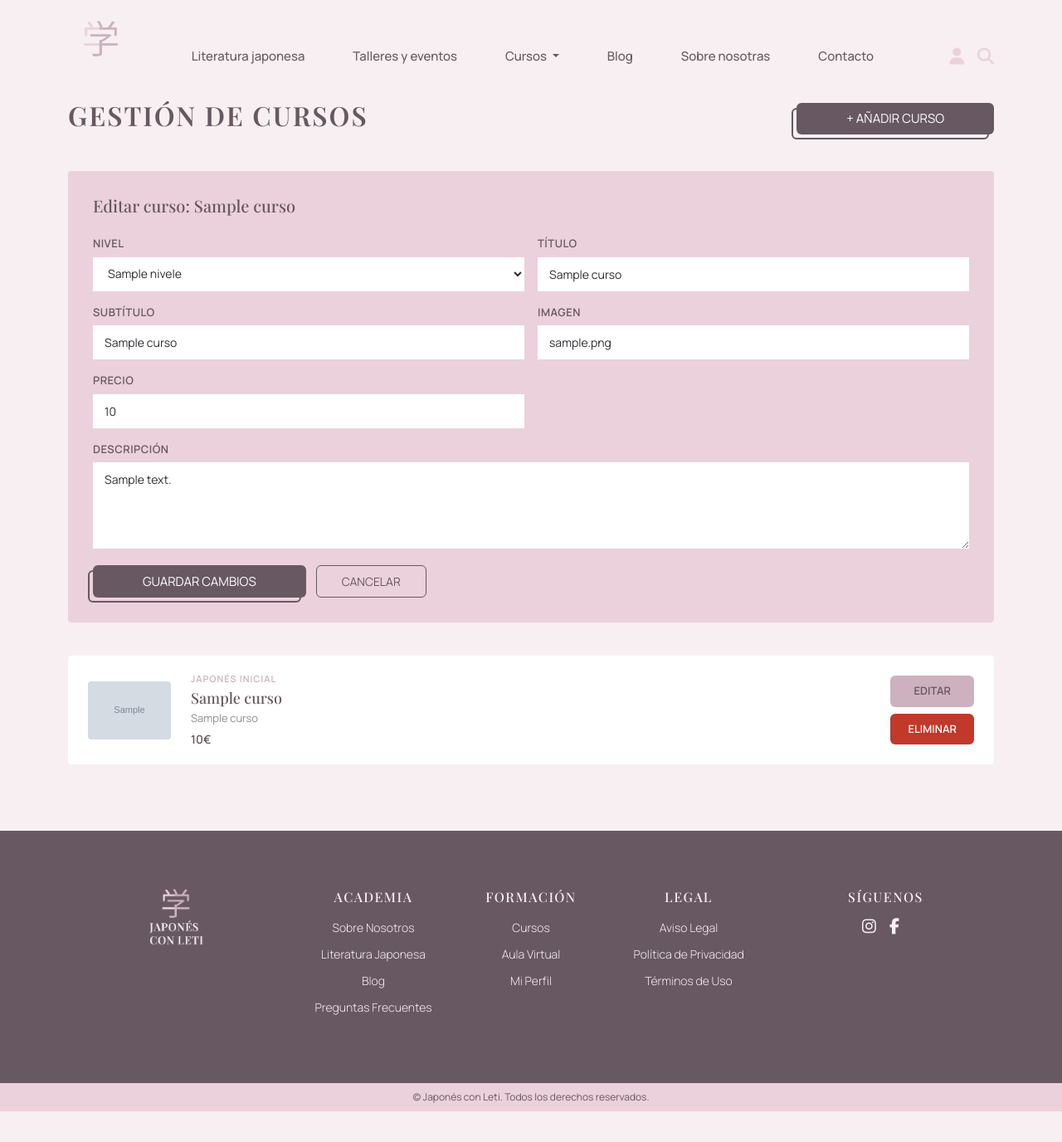
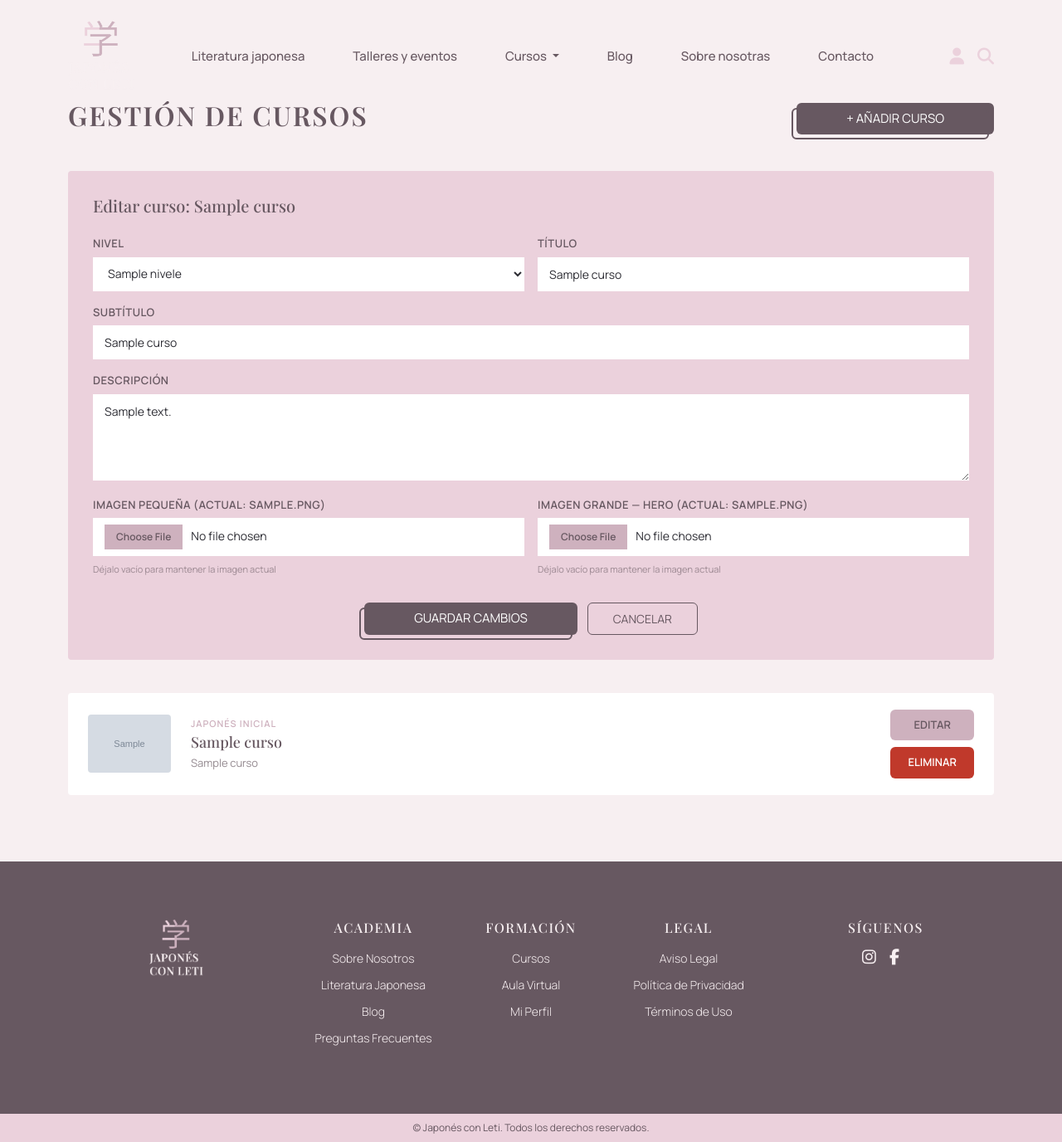
Before and after one commit to letidega/proyecto-final-japones-leti, a PHP site: page /admin-cursos.php?editar=1 in a window 1280 px wide. Shown: the whole page at 83% size. Before the commit the page ends 1339 px from the top, so only its background shows below. Run offline with PHP 8.4, Linux system fonts and the light colour scheme; the visitor is signed in with stand-in values (Sample User, id 1); tables that the repository leaves empty or names only in its code hold one stand-in row (values such as "Sample post"); grey boxes marked "Sample" are stand-in pictures; some web fonts are replaced.

Commit message:
Cambios en curso indiv y en admin

```diff
--- a/admin-cursos.php
+++ b/admin-cursos.php
@@ -19,15 +19,25 @@ if (isset($_GET['eliminar'])) {
 
 // INSERTAR curso
 if (isset($_POST['accion']) && $_POST['accion'] == 'insertar') {
-    $consultaInsertar = $conexion->prepare("INSERT INTO cursos (id_nivel, titulo, subtitulo, descripcion, img, precio)
-        VALUES (:id_nivel, :titulo, :subtitulo, :descripcion, :img, :precio)");
+
+    // Subir imagen pequeña
+    $img = $_FILES['img']['name'];
+    move_uploaded_file($_FILES['img']['tmp_name'], 'img/' . $img);
+
+    // Subir imagen grande
+    $img_grande = $_FILES['img_grande']['name'];
+    move_uploaded_file($_FILES['img_grande']['tmp_name'], 'img/' . $img_grande);
+
+    $consultaInsertar = $conexion->prepare("INSERT INTO cursos
+        (id_nivel, titulo, subtitulo, descripcion, img, img_grande)
+        VALUES (:id_nivel, :titulo, :subtitulo, :descripcion, :img, :img_grande)");
     $consultaInsertar->execute([
         ':id_nivel'    => $_POST['id_nivel'],
         ':titulo'      => $_POST['titulo'],
         ':subtitulo'   => $_POST['subtitulo'],
         ':descripcion' => $_POST['descripcion'],
-        ':img'         => $_POST['img'],
-        ':precio'      => $_POST['precio']
+        ':img'         => $img,
+        ':img_grande'  => $img_grande
     ]);
     header('Location: admin-cursos.php');
     exit;
@@ -35,21 +45,37 @@ if (isset($_POST['accion']) && $_POST['accion'] == 'insertar') {
 
 // EDITAR curso
 if (isset($_POST['accion']) && $_POST['accion'] == 'editar') {
+
+    // Imagen pequeña — mantener la actual si no se sube nueva
+    if (!empty($_FILES['img']['name'])) {
+        $img = $_FILES['img']['name'];
+        move_uploaded_file($_FILES['img']['tmp_name'], 'img/' . $img);
+    } else {
+        $img = $_POST['img_actual'];
+    }
+
+    // Imagen grande — mantener la actual si no se sube nueva
+    if (!empty($_FILES['img_grande']['name'])) {
+        $img_grande = $_FILES['img_grande']['name'];
+        move_uploaded_file($_FILES['img_grande']['tmp_name'], 'img/' . $img_grande);
+    } else {
+        $img_grande = $_POST['img_grande_actual'];
+    }
+
     $consultaEditar = $conexion->prepare("UPDATE cursos SET
         id_nivel = :id_nivel,
         titulo = :titulo,
         subtitulo = :subtitulo,
         descripcion = :descripcion,
         img = :img,
-        precio = :precio
-        WHERE id_curso = :id_curso");
+        img_grande = :img_grande WHERE id_curso = :id_curso");
     $consultaEditar->execute([
         ':id_nivel'    => $_POST['id_nivel'],
         ':titulo'      => $_POST['titulo'],
         ':subtitulo'   => $_POST['subtitulo'],
         ':descripcion' => $_POST['descripcion'],
-        ':img'         => $_POST['img'],
-        ':precio'      => $_POST['precio'],
+        ':img'         => $img,
+        ':img_grande'  => $img_grande,
         ':id_curso'    => $_POST['id_curso']
     ]);
     header('Location: admin-cursos.php');
@@ -75,6 +101,7 @@ if (isset($_GET['editar'])) {
 }
 
 include("header.php");
+
 ?>
 
 <section class="admin-section">
@@ -89,9 +116,10 @@ include("header.php");
     <!-- FORMULARIO INSERTAR -->
 <div id="form-insertar" class="admin-form" style="display:none;">
   <h3>Nuevo curso</h3>
-      <form method="POST" action="admin-cursos.php">
+  <form method="POST" action="admin-cursos.php" enctype="multipart/form-data">
     <input type="hidden" name="accion" value="insertar">
     <div class="admin-form-grid">
+
       <div class="admin-form-grupo">
         <label>Nivel</label>
         <select name="id_nivel" class="admin-input">
@@ -100,42 +128,56 @@ include("header.php");
           <?php } ?>
         </select>
       </div>
+
       <div class="admin-form-grupo">
         <label>Título</label>
         <input type="text" name="titulo" class="admin-input" placeholder="Título del curso">
       </div>
-          <div class="admin-form-grupo">
+
+      <div class="admin-form-grupo admin-form-grupo-full">
         <label>Subtítulo</label>
         <input type="text" name="subtitulo" class="admin-input" placeholder="Subtítulo del curso">
       </div>
-          <div class="admin-form-grupo">
-            <label>Imagen (nombre del archivo)</label>
-            <input type="text" name="img" class="admin-input" placeholder="curso-kaze.jpg">
-          </div>
-          <div class="admin-form-grupo">
-            <label>Precio</label>
-            <input type="number" step="0.01" name="precio" class="admin-input" placeholder="49.99">
-          </div>
+
       <div class="admin-form-grupo admin-form-grupo-full">
         <label>Descripción</label>
         <textarea name="descripcion" class="admin-input" rows="4" placeholder="Descripción del curso"></textarea>
       </div>
+
     </div>
+
+    <!-- IMÁGENES EN UNA FILA -->
+    <div class="admin-form-grid-imagenes">
+      <div class="admin-form-grupo">
+        <label>Imagen pequeña (listado de cursos)</label>
+        <input type="file" name="img" class="admin-input" accept="image/*">
+      </div>
+      <div class="admin-form-grupo">
+        <label>Imagen grande (hero del curso)</label>
+        <input type="file" name="img_grande" class="admin-input" accept="image/*">
+      </div>
+    </div>
+
     <div class="admin-form-botones">
       <button type="submit" class="btn miBoton">GUARDAR</button>
       <button type="button" class="btn admin-btn-cancelar" onclick="toggleFormulario('form-insertar')">CANCELAR</button>
     </div>
+
   </form>
 </div>
 
     <!-- FORMULARIO EDITAR -->
 <?php if ($cursoEditar) { ?>
 <div id="form-editar" class="admin-form">
-      <h3>Editar curso: <?= $cursoEditar['titulo'] ?></h3>
-      <form method="POST" action="admin-cursos.php">
+  <h3>Editar curso: <?= htmlspecialchars($cursoEditar['titulo']) ?></h3>
+  <form method="POST" action="admin-cursos.php" enctype="multipart/form-data">
     <input type="hidden" name="accion" value="editar">
     <input type="hidden" name="id_curso" value="<?= $cursoEditar['id_curso'] ?>">
+    <input type="hidden" name="img_actual" value="<?= $cursoEditar['img'] ?>">
+    <input type="hidden" name="img_grande_actual" value="<?= $cursoEditar['img_grande'] ?>">
+
     <div class="admin-form-grid">
+
       <div class="admin-form-grupo">
         <label>Nivel</label>
         <select name="id_nivel" class="admin-input">
@@ -146,31 +188,46 @@ include("header.php");
           <?php } ?>
         </select>
       </div>
+
       <div class="admin-form-grupo">
         <label>Título</label>
-            <input type="text" name="titulo" class="admin-input" value="<?= $cursoEditar['titulo'] ?>">
+        <input type="text" name="titulo" class="admin-input" value="<?= htmlspecialchars($cursoEditar['titulo'], ENT_QUOTES) ?>">
       </div>
-          <div class="admin-form-grupo">
+
+      <div class="admin-form-grupo admin-form-grupo-full">
         <label>Subtítulo</label>
         <input type="text" name="subtitulo" class="admin-input" value="<?= $cursoEditar['subtitulo'] ?>">
       </div>
-          <div class="admin-form-grupo">
-            <label>Imagen</label>
-            <input type="text" name="img" class="admin-input" value="<?= $cursoEditar['img'] ?>">
-          </div>
-          <div class="admin-form-grupo">
-            <label>Precio</label>
-            <input type="number" step="0.01" name="precio" class="admin-input" value="<?= $cursoEditar['precio'] ?>">
-          </div>
+
       <div class="admin-form-grupo admin-form-grupo-full">
         <label>Descripción</label>
         <textarea name="descripcion" class="admin-input" rows="4"><?= $cursoEditar['descripcion'] ?></textarea>
       </div>
+
     </div>
+
+    <!-- IMÁGENES EN UNA FILA -->
+    <div class="admin-form-grid-imagenes">
+
+      <div class="admin-form-grupo">
+        <label>Imagen pequeña (actual: <?= $cursoEditar['img'] ?>)</label>
+        <input type="file" name="img" class="admin-input" accept="image/*">
+        <small>Déjalo vacío para mantener la imagen actual</small>
+      </div>
+
+      <div class="admin-form-grupo">
+        <label>Imagen grande — hero (actual: <?= $cursoEditar['img_grande'] ?>)</label>
+        <input type="file" name="img_grande" class="admin-input" accept="image/*">
+        <small>Déjalo vacío para mantener la imagen actual</small>
+      </div>
+
+    </div>
+
     <div class="admin-form-botones">
       <button type="submit" class="btn miBoton">GUARDAR CAMBIOS</button>
       <a href="admin-cursos.php" class="btn admin-btn-cancelar">CANCELAR</a>
     </div>
+
   </form>
 </div>
 <?php } ?>
@@ -188,7 +245,6 @@ include("header.php");
             </span>
             <h3 class="admin-item-titulo"><?= $curso['titulo'] ?></h3>
             <p class="admin-item-subtitulo"><?= $curso['subtitulo'] ?></p>
-            <p class="admin-item-precio"><?= $curso['precio'] ?>€</p>
           </div>
           <div class="admin-item-botones">
             <a href="admin-cursos.php?editar=<?= $curso['id_curso'] ?>" class="btn admin-btn-editar">EDITAR</a>
--- a/curso-individual.php
+++ b/curso-individual.php
@@ -63,7 +63,7 @@ $lecciones = $consultaLecciones->fetchAll(PDO::FETCH_ASSOC);
         <p><?= $curso['descripcion'] ?></p>
       </div>
       <div class="col-12 col-lg-4 text-center order-1 order-lg-2">
-        <img src="./img/kaze.png" alt="Kanji Kaze — viento" class="kanji-img">
+        <img src="img/<?= $curso['img_kanji'] ?>" alt="Kanji <?= $curso['titulo'] ?>" class="kanji-img">
       </div>
     </div>
   </div>
--- a/header-dark.php
+++ b/header-dark.php
@@ -74,6 +74,6 @@
         <a href="login.php" aria-label="Mi perfil"><i class="fa-solid fa-user"></i></a>
         <a href="#" aria-label="Buscar"><i class="fa-solid fa-magnifying-glass"></i></a>
       </div>
-2
+
   </div>
 </nav>
--- a/script.js
+++ b/script.js
@@ -159,3 +159,13 @@ if (calDias && calTitulo) {
   }
 
 }
+
+// Abrir formulario insertar curso
+function toggleFormulario(id) {
+  var form = document.getElementById(id);
+  if (form.style.display === 'none') {
+    form.style.display = 'block';
+  } else {
+    form.style.display = 'none';
+  }
+}
--- a/styles/style.css
+++ b/styles/style.css
@@ -2320,13 +2320,10 @@ textarea.contacto-input {
   margin-bottom: 30px;
 }
 
-.perfil-foto {
-  flex-shrink: 0;
-}
 
 .perfil-foto img {
   width: 200px;
-  height: 200px;
+  height: 250px;
   object-fit: cover;
   display: block;
 }
@@ -2517,7 +2514,7 @@ textarea.contacto-input {
 
 
 /* ============================================================
-   ADMIN
+   ADMIN CURSOS
    ============================================================ */
 .admin-section {
   background-color: var(--lavanda);
@@ -2599,6 +2596,8 @@ textarea.contacto-input {
 .admin-form-botones {
   display: flex;
   gap: 12px;
+  justify-content: center;
+  padding-top: 15px;
 }
 
 .admin-btn-cancelar {
@@ -2723,6 +2722,48 @@ textarea.contacto-input {
 
 .admin-btn-eliminar:hover {
   background-color: #a93226;
+}
+
+/* Input file estilizado */
+input[type="file"].admin-input {
+  padding: 8px 14px;
+  cursor: pointer;
+  background-color: white;
+  display: flex;
+  align-items: center;
+}
+
+input[type="file"].admin-input::file-selector-button {
+  background-color: var(--marron-claro);
+  color: var(--marron-oscuro);
+  border: none;
+  padding: 6px 14px;
+  font-family: var(--font-sans);
+  font-size: 12px;
+  font-weight: 600;
+  cursor: pointer;
+  margin-right: 10px;
+  transition: 0.2s;
+}
+
+input[type="file"].admin-input::file-selector-button:hover {
+  background-color: var(--marron-oscuro);
+  color: var(--lavanda);
+}
+
+.admin-form-grupo small {
+  font-family: var(--font-sans);
+  font-size: 11px;
+  color: rgba(103, 88, 97, 0.6);
+  margin-top: 2px;
+}
+
+/* Grid especial para imágenes juntas */
+.admin-form-grid-imagenes {
+  display: grid;
+  grid-template-columns: repeat(2, 1fr);
+  gap: 16px;
+  margin-bottom: 16px;
 }
 
 @media (max-width: 768px) {
@@ -2797,7 +2838,7 @@ textarea.contacto-input {
 
 .editar-perfil-input {
   width: 100%;
-  background-color: white;
+  background-color: var(--lavanda);
   border: none;
   padding: 12px 16px;
   font-family: var(--font-sans);
```
Also changed, not shown: mi-perfil.php (+5 -5 lines), img/curso-hikari.jpg, img/curso-michi.jpg, img/fukai.png (added), img/hikari.png (added), img/michi.png (added), img/musubu.png (added), img/sakura.png (added). Lines whose indentation alone changed are shown as unchanged.
